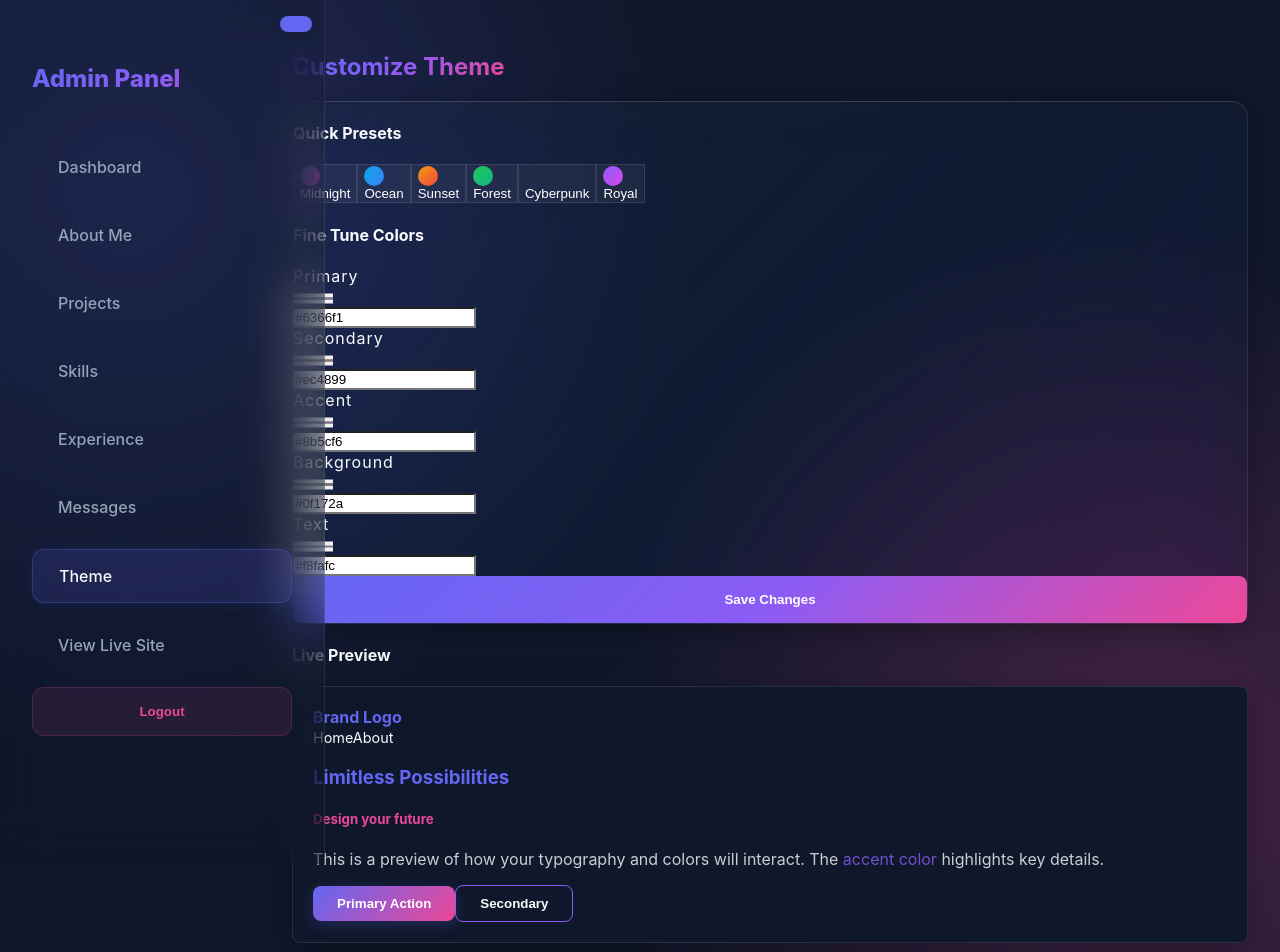
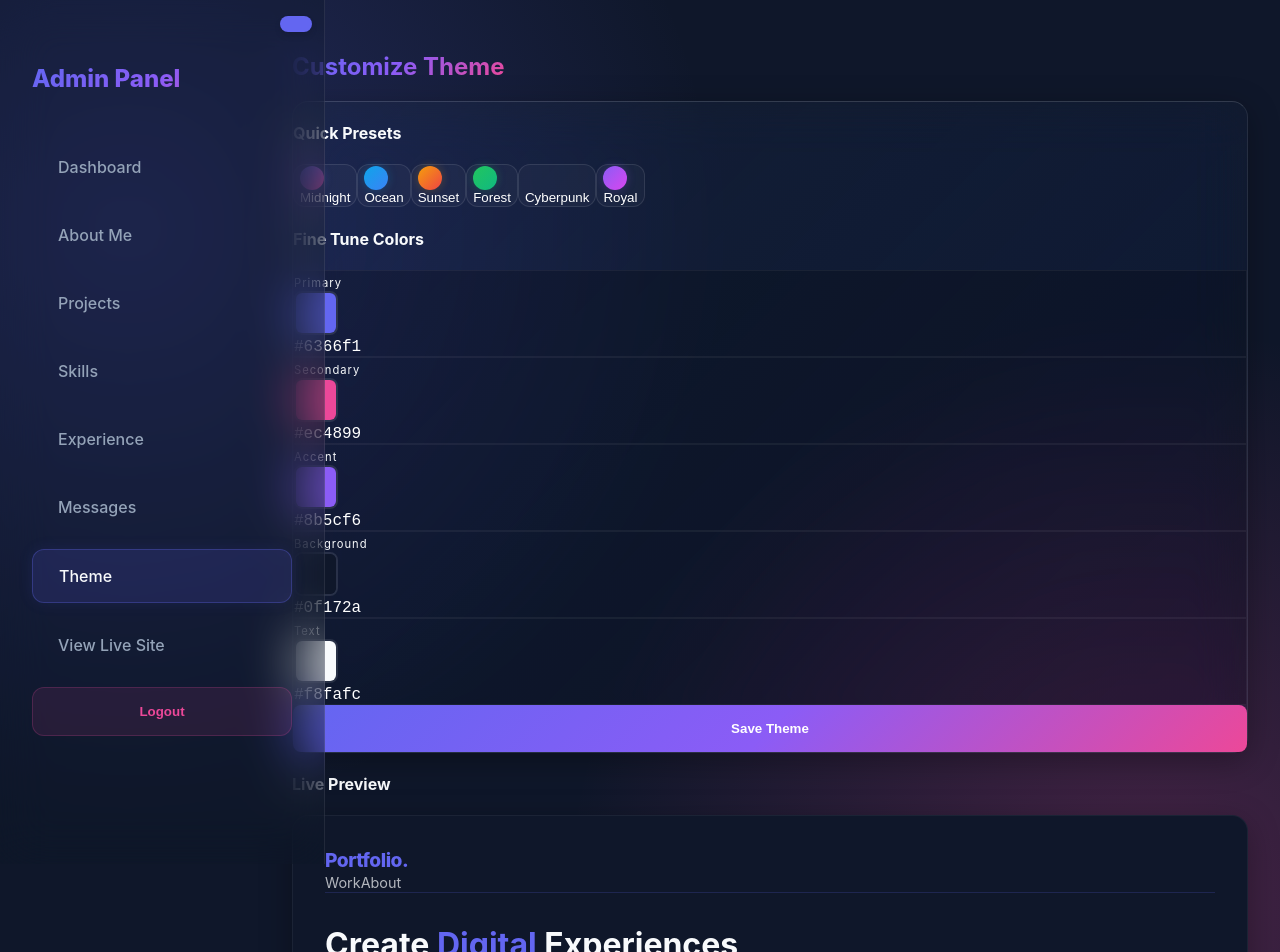
Before and after one commit to nikhitha211203/nikhitha-portfolio-app, a React (Create React App) app in the folder admin/: page /theme in a window 1280 px wide. Shown: the top 952 px of the page. Built offline with nearby package versions, Linux system fonts and the light colour scheme; no server answers; sample sign-in values are in the browser's storage.

Commit message:
feat: add ThemeManager page for dynamic color customization and theme presets.

```diff
--- a/admin/src/pages/ThemeManager.js
+++ b/admin/src/pages/ThemeManager.js
@@ -20,7 +20,7 @@ const ThemeManager = () => {
         const fetchTheme = async () => {
             try {
                 const res = await axios.get(`${API_URL}/api/theme`);
-                if (res.data && res.data.primary) { // Ensure data exists
+                if (res.data && res.data.primary) {
                     setTheme({
                         primary: res.data.primary,
                         secondary: res.data.secondary,
@@ -77,10 +77,10 @@ const ThemeManager = () => {
     const previewStyle = {
         background: theme.bgDark,
         color: theme.textMain,
-        padding: '20px',
-        borderRadius: '8px',
-        border: '1px solid rgba(255,255,255,0.1)',
-        marginTop: '20px'
+        padding: '2rem',
+        borderRadius: '16px',
+        border: '1px solid rgba(255,255,255,0.05)',
+        marginTop: '0'
     };
 
     return (
@@ -89,31 +89,39 @@ const ThemeManager = () => {
             {message && <div className="glass-card p-3 mb-3 text-success text-center">{message}</div>}
 
             <div className="row">
-                <div className="col-lg-6">
+                <div className="col-lg-7">
                     <div className="glass-card p-4 mb-4">
-                        <h4 className="text-muted mb-3">Quick Presets</h4>
-                        <div className="d-grid gap-2 mb-4" style={{ gridTemplateColumns: 'repeat(auto-fill, minmax(120px, 1fr))' }}>
+                        <h4 className="text-muted mb-4">Quick Presets</h4>
+                        <div className="d-grid gap-3 mb-5" style={{ gridTemplateColumns: 'repeat(auto-fill, minmax(140px, 1fr))' }}>
                             {presets.map((p, i) => (
                                 <button
                                     key={i}
-                                    className="btn btn-sm text-start p-2 position-relative overflow-hidden"
+                                    className="btn text-start p-3 position-relative overflow-hidden transition-all"
                                     onClick={() => applyPreset(p)}
                                     style={{
                                         border: '1px solid rgba(255,255,255,0.1)',
-                                        background: 'rgba(255,255,255,0.05)',
-                                        color: 'white'
+                                        background: 'rgba(255,255,255,0.03)',
+                                        color: 'white',
+                                        borderRadius: '12px'
                                     }}
                                 >
-                                    <div className="d-flex align-items-center gap-2">
-                                        <div style={{ width: '20px', height: '20px', borderRadius: '50%', background: `linear-gradient(135deg, ${p.primary}, ${p.secondary})` }}></div>
-                                        <span>{p.name.split(' ')[0]}</span>
+                                    <div className="d-flex align-items-center gap-3">
+                                        <div style={{
+                                            width: '24px',
+                                            height: '24px',
+                                            borderRadius: '50%',
+                                            background: `linear-gradient(135deg, ${p.primary}, ${p.secondary})`,
+                                            boxShadow: `0 0 10px ${p.primary}40`
+                                        }}></div>
+                                        <span style={{ fontWeight: 500 }}>{p.name.split(' ')[0]}</span>
                                     </div>
                                 </button>
                             ))}
                         </div>
 
-                        <h4 className="text-muted mb-3">Fine Tune Colors</h4>
+                        <h4 className="text-muted mb-4">Fine Tune Colors</h4>
                         <form onSubmit={handleSubmit}>
+                            <div className="row g-3">
                                 {[
                                     { label: 'Primary', name: 'primary' },
                                     { label: 'Secondary', name: 'secondary' },
@@ -121,77 +129,108 @@ const ThemeManager = () => {
                                     { label: 'Background', name: 'bgDark' },
                                     { label: 'Text', name: 'textMain' }
                                 ].map((field) => (
-                                <div className="form-group mb-3" key={field.name}>
-                                    <label className="text-muted mb-1 text-uppercase small" style={{ letterSpacing: '1px' }}>{field.label}</label>
-                                    <div className="input-group">
-                                        <div className="input-group-text p-0 border-0" style={{ width: '40px', overflow: 'hidden', background: 'none' }}>
+                                    <div className="col-md-6" key={field.name}>
+                                        <div className="p-3 rounded-3" style={{ background: 'rgba(0,0,0,0.2)', border: '1px solid rgba(255,255,255,0.05)' }}>
+                                            <label className="text-muted mb-2 text-uppercase small d-block" style={{ letterSpacing: '1px', fontSize: '0.7rem' }}>{field.label}</label>
+                                            <div className="d-flex align-items-center gap-3">
+                                                <div style={{
+                                                    width: '40px',
+                                                    height: '40px',
+                                                    borderRadius: '8px',
+                                                    overflow: 'hidden',
+                                                    border: '2px solid rgba(255,255,255,0.1)',
+                                                    position: 'relative'
+                                                }}>
                                                     <input
                                                         type="color"
                                                         name={field.name}
                                                         value={theme[field.name]}
                                                         onChange={handleChange}
-                                                style={{ width: '150%', height: '150%', transform: 'translate(-25%, -25%)', cursor: 'pointer', border: 'none', padding: 0 }}
+                                                        style={{
+                                                            padding: 0,
+                                                            width: '150%',
+                                                            height: '150%',
+                                                            transform: 'translate(-25%, -25%)',
+                                                            cursor: 'pointer',
+                                                            border: 'none',
+                                                            background: 'none'
+                                                        }}
                                                     />
                                                 </div>
                                                 <input
-                                            className="form-control bg-transparent text-white border-secondary"
                                                     type="text"
                                                     name={field.name}
                                                     value={theme[field.name]}
                                                     onChange={handleChange}
-                                            style={{ borderLeft: 'none' }}
+                                                    className="form-control"
+                                                    style={{
+                                                        background: 'transparent',
+                                                        border: 'none',
+                                                        color: 'white',
+                                                        fontFamily: 'monospace',
+                                                        fontSize: '1rem',
+                                                        boxShadow: 'none',
+                                                        padding: 0
+                                                    }}
                                                 />
                                             </div>
                                         </div>
+                                    </div>
                                 ))}
+                            </div>
 
-                            <button type="submit" className="login-btn mt-3">
-                                <i className="bi bi-check-circle me-2"></i> Save Changes
+                            <div className="mt-4 pt-3 border-top" style={{ borderColor: 'rgba(255,255,255,0.1)' }}>
+                                <button type="submit" className="login-btn w-auto px-5" style={{ float: 'right' }}>
+                                    <i className="bi bi-check-lg me-2"></i> Save Theme
                                 </button>
+                                <div style={{ clear: 'both' }}></div>
+                            </div>
                         </form>
                     </div>
                 </div>
 
-                <div className="col-lg-6">
+                <div className="col-lg-5">
+                    <div className="position-sticky" style={{ top: '2rem' }}>
                         <h4 className="text-muted mb-3">Live Preview</h4>
-                    <div style={previewStyle} className="glass-card">
-                        <div className="d-flex justify-content-between align-items-center mb-4 border-bottom pb-3" style={{ borderColor: 'rgba(255,255,255,0.1)' }}>
-                            <span style={{ color: theme.primary, fontWeight: 'bold' }}>Brand Logo</span>
-                            <div className="d-flex gap-3">
-                                <span className="text-muted" style={{ fontSize: '0.9rem' }}>Home</span>
-                                <span className="text-muted" style={{ fontSize: '0.9rem' }}>About</span>
+                        <div style={previewStyle} className="glass-card shadow-lg">
+                            <div className="d-flex justify-content-between align-items-center mb-5 pb-3" style={{ borderBottom: `1px solid ${theme.primary}30` }}>
+                                <span style={{ color: theme.primary, fontWeight: '800', fontSize: '1.2rem', letterSpacing: '-0.5px' }}>Portfolio.</span>
+                                <div className="d-flex gap-4">
+                                    <span style={{ color: theme.textMain, opacity: 0.7, fontSize: '0.9rem' }}>Work</span>
+                                    <span style={{ color: theme.textMain, opacity: 0.7, fontSize: '0.9rem' }}>About</span>
                                 </div>
                             </div>
 
-                        <h3 style={{ color: theme.primary }} className="mb-2">Limitless Possibilities</h3>
-                        <h5 style={{ color: theme.secondary }} className="mb-3">Design your future</h5>
-                        <p style={{ color: theme.textMain, opacity: 0.8 }} className="mb-4">
-                            This is a preview of how your typography and colors will interact.
-                            The <span style={{ color: theme.accent }}>accent color</span> highlights key details.
+                            <h3 style={{ color: theme.textMain, fontSize: '2rem', fontWeight: 'bold' }} className="mb-2">
+                                Create <span style={{ color: theme.primary }}>Digital</span> Experiences
+                            </h3>
+                            <p style={{ color: theme.textMain, opacity: 0.6, lineHeight: '1.6' }} className="mb-5">
+                                This is exactly how your <span style={{ color: theme.secondary, fontWeight: 'bold' }}>colors</span> will appear on your real portfolio website.
                             </p>
 
                             <div className="d-flex gap-3">
                                 <button style={{
                                     background: `linear-gradient(135deg, ${theme.primary} 0%, ${theme.secondary} 100%)`,
                                     color: 'white',
-                                padding: '10px 24px',
+                                    padding: '12px 28px',
                                     border: 'none',
-                                borderRadius: '8px',
+                                    borderRadius: '12px',
                                     fontWeight: '600',
-                                boxShadow: `0 4px 15px ${theme.primary}40`
+                                    boxShadow: `0 10px 20px -5px ${theme.primary}60`
                                 }}>
-                                Primary Action
+                                    Hire Me
                                 </button>
                                 <button style={{
-                                background: 'transparent',
+                                    background: 'rgba(255,255,255,0.05)',
                                     color: theme.textMain,
-                                padding: '10px 24px',
-                                border: `1px solid ${theme.accent}`,
-                                borderRadius: '8px',
+                                    padding: '12px 28px',
+                                    border: `1px solid ${theme.accent}60`,
+                                    borderRadius: '12px',
                                     fontWeight: '600'
                                 }}>
-                                Secondary
+                                    View Work
                                 </button>
+                            </div>
                         </div>
                     </div>
                 </div>
```
Lines whose indentation alone changed are shown as unchanged.
